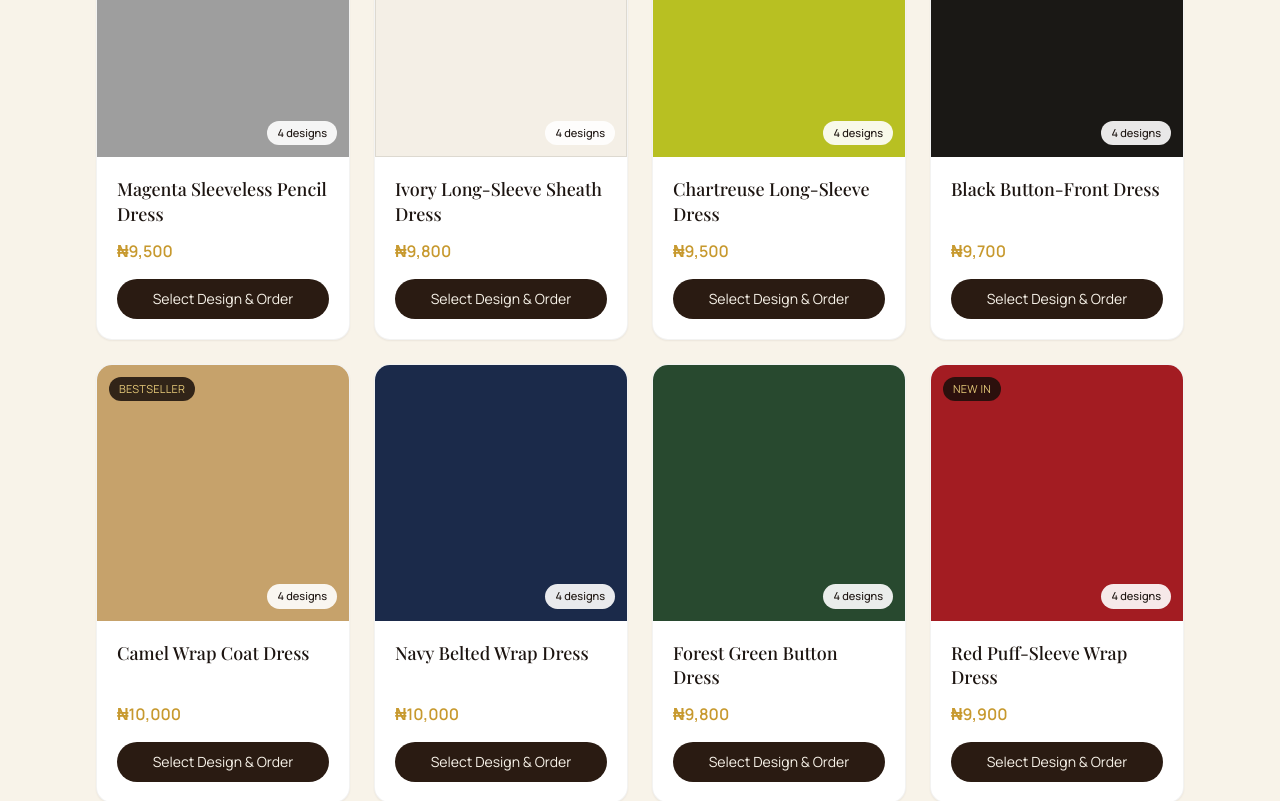
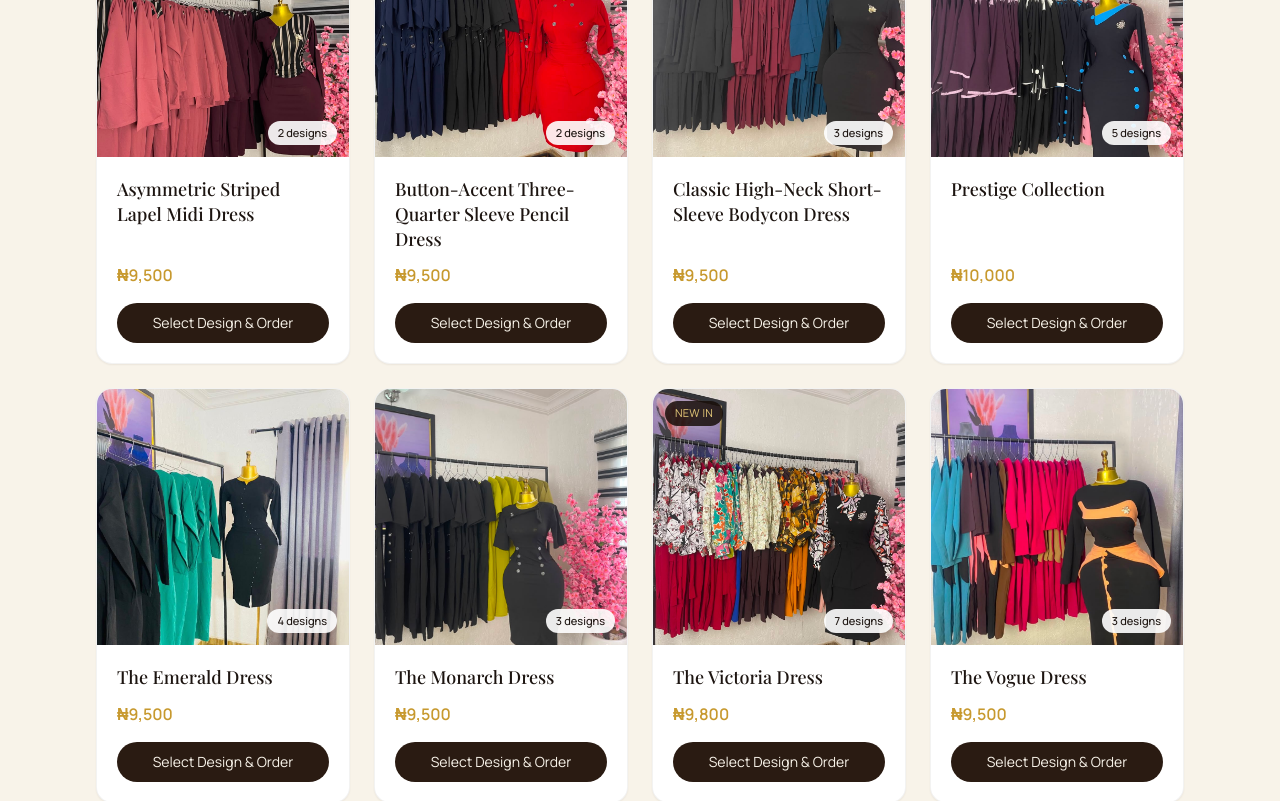
Before and after one commit to Uwehbaridu/shop-with-dee, a React (Vite) app: page / in a window 1280 px wide. Shown: the part 1300-2101 px from the top of the page. Built offline with nearby package versions, Linux system fonts and the light colour scheme; no server answers; the database is empty; grey boxes are pictures that could not be loaded; a web font is replaced by a local one.

Commit message:
Rebuild catalogue from uploaded product folders and colour-named images

```diff
--- a/src/data/products.js
+++ b/src/data/products.js
@@ -1,110 +1,152 @@
-// Starter catalogue for Shop with Dee.
-// Once Firestore is connected (see src/firebase.js), this file becomes the
-// fallback used if the "products" collection hasn't been created yet —
-// nothing breaks while the store is being stocked in the Firebase console.
-//
-// Each product can offer several "designs" (color/print variations of the
-// same cut). If real photos exist, set `image` on a design instead of
-// (or in addition to) `swatch` and it'll show the photo rather than a flat color block.
+// Product catalogue for Shop with Dee.
+// Each product = one folder under src/assets/products/.
+// Each design = one image inside that folder (named by colour / description).
 
-import asymmetricDress from "../assets/products/Asymmetric-Button-Corporate-Dress.jpeg";
+// ── Asymmetric Striped Lapel Midi Dress ───────────────────────────────────
+import asymmetricDeepPlum from "../assets/products/Asymmetric Striped Lapel Midi Dress/Deep Plum _ Eggplant Purple.jpg";
+import asymmetricDustyPink from "../assets/products/Asymmetric Striped Lapel Midi Dress/Dusty Pink _ Rose Pink.jpg";
+
+// ── Button-Accent Three-Quarter Sleeve Pencil Dress ───────────────────────
+import buttonBrightRed from "../assets/products/Button-Accent Three-Quarter Sleeve Pencil Dress/Bright Red.jpg";
+import buttonBlackNavy from "../assets/products/Button-Accent Three-Quarter Sleeve Pencil Dress/Classic Black - Navy Blue_.jpg";
+
+// ── Classic High-Neck short-Sleeve Bodycon Dress ──────────────────────────
+import highNeckBlack from "../assets/products/Classic High-Neck short-Sleeve Bodycon Dress/Classic Black.jpg";
+import highNeckTeal from "../assets/products/Classic High-Neck short-Sleeve Bodycon Dress/Teal _ Blue.jpg";
+import highNeckWine from "../assets/products/Classic High-Neck short-Sleeve Bodycon Dress/Wine Red _ Burgundy.jpg";
+
+// ── Prestige Collection ───────────────────────────────────────────────────
+import prestigeBlackBlue from "../assets/products/Prestige Collection/Black with Blue Buttons – Size_ 12–14.jpg";
+import prestigeBlackWhite from "../assets/products/Prestige Collection/Black with White Buttons – Size_ 12–14.jpg";
+import prestigeMustard from "../assets/products/Prestige Collection/Mustard_Gold – Size_ 12–14.jpg";
+import prestigePink from "../assets/products/Prestige Collection/Pink – Size_ 12–14.jpg";
+import prestigePlum from "../assets/products/Prestige Collection/Plum_Purple with White Buttons – Size_ 12–14.jpg";
+
+// ── The Emerald Dress ─────────────────────────────────────────────────────
+import emeraldBlack from "../assets/products/The Emerald Dress/Black – Size_ 12–14.jpg";
+import emeraldMagenta from "../assets/products/The Emerald Dress/Magenta – Size_ 12–14.jpg";
+import emeraldTeal from "../assets/products/The Emerald Dress/Teal – Size_ 12–14.jpg";
+import emeraldWine from "../assets/products/The Emerald Dress/Wine – Size_ 12–14.jpg";
+
+// ── The Monarch Dress ─────────────────────────────────────────────────────
+import monarchBlack from "../assets/products/The Monarch Dress/Black – Size_ 12–14.jpg";
+import monarchEmerald from "../assets/products/The Monarch Dress/Emerald green - size_ 12-14.jpg";
+import monarchOlive from "../assets/products/The Monarch Dress/Olive Green – Size_ 12–14.jpg";
+
+// ── The Victoria Dress ────────────────────────────────────────────────────
+import victoriaBlack1 from "../assets/products/The Victoria Dress/Black – Size_ 12–14.jpg";
+import victoriaBlack2 from "../assets/products/The Victoria Dress/Black – Size_ 12–14(1).jpg";
+import victoriaBrown from "../assets/products/The Victoria Dress/Brown – Size_ 12–14.jpg";
+import victoriaFloral from "../assets/products/The Victoria Dress/Floral Print – Size_ 12–14.jpg";
+import victoriaPeach from "../assets/products/The Victoria Dress/Peach – Size_ 12–14.jpg";
+import victoriaRed from "../assets/products/The Victoria Dress/Red – Size_ 12–14.jpg";
+import victoriaWhiteFloral from "../assets/products/The Victoria Dress/White Floral Print – Size_ 12–14.jpg";
+
+// ── The Vogue Dress ───────────────────────────────────────────────────────
+import vogueBlackOrange from "../assets/products/The Vogue Dress/Black and Orange_.jpg";
+import vogueEmeraldWine from "../assets/products/The Vogue Dress/Emerald Green & Wine – Size_ 12–14.jpg";
+import voguePink from "../assets/products/The Vogue Dress/Pink – Size_ 12–14.jpg";
+
+// ── The Zara Dress ────────────────────────────────────────────────────────
+import zaraBlack from "../assets/products/The Zara Dress/Black_.jpg";
+import zaraNavy from "../assets/products/The Zara Dress/Navy Blue_.jpg";
 
 export const products = [
   {
-    id: "magenta-pencil",
-    name: "Magenta Sleeveless Pencil Dress",
+    id: "asymmetric-striped-lapel-midi",
+    name: "Asymmetric Striped Lapel Midi Dress",
     price: 9500,
-    tag: "Bestseller",
+    tag: "New in",
     designs: [
-      {
-        id: "d1",
-        name: "Classic Magenta",
-        swatch: "#B0154F",
-        image: asymmetricDress, // real photo for the first design
-      },
-      { id: "d2", name: "Deep Wine", swatch: "#7A1237" },
-      { id: "d3", name: "Blush Pink", swatch: "#E8A0B4" },
-      { id: "d4", name: "Coral", swatch: "#E4664E" },
+      { id: "d1", name: "Deep Plum / Eggplant Purple", image: asymmetricDeepPlum },
+      { id: "d2", name: "Dusty Pink / Rose Pink", image: asymmetricDustyPink },
     ],
   },
   {
-    id: "ivory-sheath",
-    name: "Ivory Long-Sleeve Sheath Dress",
+    id: "button-accent-pencil",
+    name: "Button-Accent Three-Quarter Sleeve Pencil Dress",
+    price: 9500,
+    designs: [
+      { id: "d1", name: "Bright Red", image: buttonBrightRed },
+      { id: "d2", name: "Classic Black / Navy Blue", image: buttonBlackNavy },
+    ],
+  },
+  {
+    id: "classic-high-neck-bodycon",
+    name: "Classic High-Neck Short-Sleeve Bodycon Dress",
+    price: 9500,
+    designs: [
+      { id: "d1", name: "Classic Black", image: highNeckBlack },
+      { id: "d2", name: "Teal / Blue", image: highNeckTeal },
+      { id: "d3", name: "Wine Red / Burgundy", image: highNeckWine },
+    ],
+  },
+  {
+    id: "prestige-collection",
+    name: "Prestige Collection",
+    price: 10000,
+    tag: "Bestseller",
+    designs: [
+      { id: "d1", name: "Black with Blue Buttons", image: prestigeBlackBlue },
+      { id: "d2", name: "Black with White Buttons", image: prestigeBlackWhite },
+      { id: "d3", name: "Mustard / Gold", image: prestigeMustard },
+      { id: "d4", name: "Pink", image: prestigePink },
+      { id: "d5", name: "Plum / Purple with White Buttons", image: prestigePlum },
+    ],
+  },
+  {
+    id: "the-emerald-dress",
+    name: "The Emerald Dress",
+    price: 9500,
+    designs: [
+      { id: "d1", name: "Black", image: emeraldBlack },
+      { id: "d2", name: "Magenta", image: emeraldMagenta },
+      { id: "d3", name: "Teal", image: emeraldTeal },
+      { id: "d4", name: "Wine", image: emeraldWine },
+    ],
+  },
+  {
+    id: "the-monarch-dress",
+    name: "The Monarch Dress",
+    price: 9500,
+    designs: [
+      { id: "d1", name: "Black", image: monarchBlack },
+      { id: "d2", name: "Emerald Green", image: monarchEmerald },
+      { id: "d3", name: "Olive Green", image: monarchOlive },
+    ],
+  },
+  {
+    id: "the-victoria-dress",
+    name: "The Victoria Dress",
     price: 9800,
     tag: "New in",
     designs: [
-      { id: "d1", name: "Ivory", swatch: "#F4EFE6", swatchBorder: true },
-      { id: "d2", name: "Champagne", swatch: "#E9D9B8" },
-      { id: "d3", name: "Soft Grey", swatch: "#D8D4CC" },
-      { id: "d4", name: "Blush", swatch: "#EAD3C9" },
+      { id: "d1", name: "Black", image: victoriaBlack1 },
+      { id: "d2", name: "Black (Alt)", image: victoriaBlack2 },
+      { id: "d3", name: "Brown", image: victoriaBrown },
+      { id: "d4", name: "Floral Print", image: victoriaFloral },
+      { id: "d5", name: "Peach", image: victoriaPeach },
+      { id: "d6", name: "Red", image: victoriaRed },
+      { id: "d7", name: "White Floral Print", image: victoriaWhiteFloral },
     ],
   },
   {
-    id: "chartreuse-dress",
-    name: "Chartreuse Long-Sleeve Dress",
+    id: "the-vogue-dress",
+    name: "The Vogue Dress",
     price: 9500,
     designs: [
-      { id: "d1", name: "Chartreuse", swatch: "#B8C022" },
-      { id: "d2", name: "Olive", swatch: "#707A1F" },
-      { id: "d3", name: "Mustard", swatch: "#C99A2E" },
-      { id: "d4", name: "Teal", swatch: "#1F6B6B" },
+      { id: "d1", name: "Black and Orange", image: vogueBlackOrange },
+      { id: "d2", name: "Emerald Green & Wine", image: vogueEmeraldWine },
+      { id: "d3", name: "Pink", image: voguePink },
     ],
   },
   {
-    id: "black-button",
-    name: "Black Button-Front Dress",
-    price: 9700,
+    id: "the-zara-dress",
+    name: "The Zara Dress",
+    price: 9500,
     designs: [
-      { id: "d1", name: "Classic Black", swatch: "#1A1815" },
-      { id: "d2", name: "Charcoal", swatch: "#3A3733" },
-      { id: "d3", name: "Navy", swatch: "#1B2A4A" },
-      { id: "d4", name: "Espresso Brown", swatch: "#3D2A1C" },
-    ],
-  },
-  {
-    id: "camel-wrap",
-    name: "Camel Wrap Coat Dress",
-    price: 10000,
-    tag: "Bestseller",
-    designs: [
-      { id: "d1", name: "Camel", swatch: "#C6A26B" },
-      { id: "d2", name: "Taupe", swatch: "#A99783" },
-      { id: "d3", name: "Rust", swatch: "#A45A2A" },
-      { id: "d4", name: "Black", swatch: "#1A1815" },
-    ],
-  },
-  {
-    id: "navy-belted",
-    name: "Navy Belted Wrap Dress",
-    price: 10000,
-    designs: [
-      { id: "d1", name: "Navy", swatch: "#1B2A4A" },
-      { id: "d2", name: "Black", swatch: "#1A1815" },
-      { id: "d3", name: "Wine", swatch: "#7A1237" },
-      { id: "d4", name: "Forest Green", swatch: "#28492F" },
-    ],
-  },
-  {
-    id: "forest-button",
-    name: "Forest Green Button Dress",
-    price: 9800,
-    designs: [
-      { id: "d1", name: "Forest Green", swatch: "#28492F" },
-      { id: "d2", name: "Olive", swatch: "#707A1F" },
-      { id: "d3", name: "Navy", swatch: "#1B2A4A" },
-      { id: "d4", name: "Camel", swatch: "#C6A26B" },
-    ],
-  },
-  {
-    id: "red-puff-sleeve",
-    name: "Red Puff-Sleeve Wrap Dress",
-    price: 9900,
-    tag: "New in",
-    designs: [
-      { id: "d1", name: "Classic Red", swatch: "#A31C22" },
-      { id: "d2", name: "Burgundy", swatch: "#6E1420" },
-      { id: "d3", name: "Magenta", swatch: "#B0154F" },
-      { id: "d4", name: "Black", swatch: "#1A1815" },
+      { id: "d1", name: "Black", image: zaraBlack },
+      { id: "d2", name: "Navy Blue", image: zaraNavy },
     ],
   },
 ];
```
